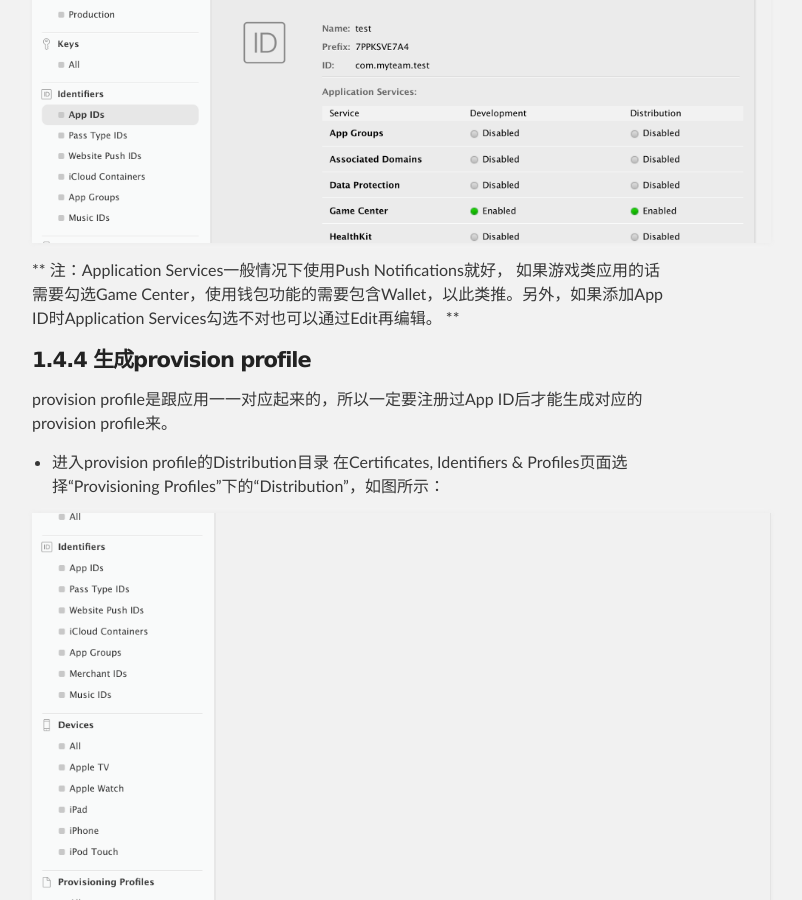
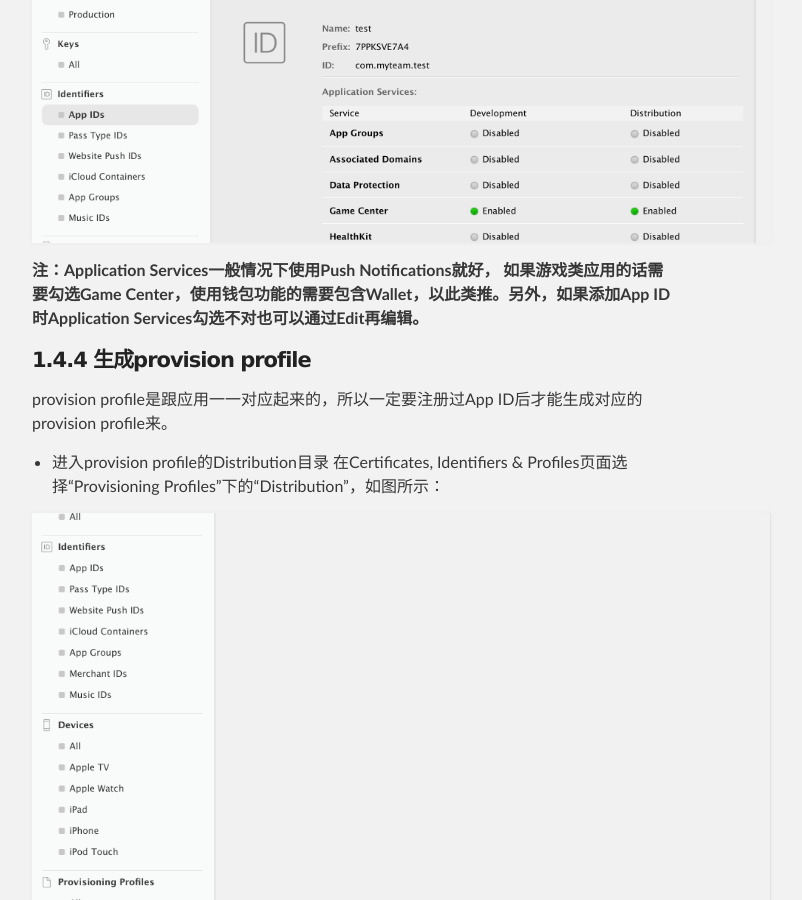
Before and after one commit to pingju020/pingju020.github.io, a Jekyll site: the page built from 苹果开发者账号维护指导手册.md, in a window 1280 px wide and 900 px high, scrolled down 18396 px. Shown: the whole window, without its empty margins (288-1090 px from the left). Built offline with Jekyll 4.4.1, drawn with Linux system fonts in a browser that asks for light colours; our own code applies the rules of GitHub Pages for plain Markdown files; some of the changed lines change nothing that is shown; some of the changed text lies outside the part shown.

Commit message:
修改样式
修改样式

```diff
--- a/苹果开发者账号维护指导手册.md
+++ b/苹果开发者账号维护指导手册.md
@@ -194,7 +194,7 @@
 ![图31](https://pingju020.github.io/assets/images/apple-id-manager/app_id_overview@2x.png  "图31")
 
 
-** 注：Application Services一般情况下使用Push Notifications就好， 如果游戏类应用的话需要勾选Game Center，使用钱包功能的需要包含Wallet，以此类推。另外，如果添加App ID时Application Services勾选不对也可以通过Edit再编辑。 **
+**注：Application Services一般情况下使用Push Notifications就好， 如果游戏类应用的话需要勾选Game Center，使用钱包功能的需要包含Wallet，以此类推。另外，如果添加App ID时Application Services勾选不对也可以通过Edit再编辑。**
 
 #### [](#1.4.4 生成provision profile)1.4.4 生成provision profile
 
@@ -245,7 +245,7 @@
 
 但是，因为苹果对于 App 的安装有着非常严格的限制，所以苹果对企业账号的使用也给出了种种严格的条款，详见：Apple Developer - Terms and Agreements 。其中，最重要的条款是：
 
-' 使用企业账号签名后的应用，只可以用于企业内部员工安装，不可以公开下载。 '
+`使用企业账号签名后的应用，只可以用于企业内部员工安装，不可以公开下载。`
 
 因为这些条件的限制，苹果的企业账号使用上也是有诸多限制。比如，企业根证书的有效期只有3年，而每个应用的provision profile的有效期仅1年。一旦发布的企业应用，根证书或者provision profile中任何一个过了有效期，便可导致该应用彻底无法启动。
 
@@ -294,7 +294,7 @@
 8. **尽量将应用发布到App Store**
 
 
-#### [](#1.5.4 一些异常情况)1.5.3 一些异常情况
+#### [](#1.5.4 一些异常情况)1.5.4 一些异常情况
 
 *  账号下已经存在两个根证书，且都有绑定应用。
 *  provision profile 已经过期
```
